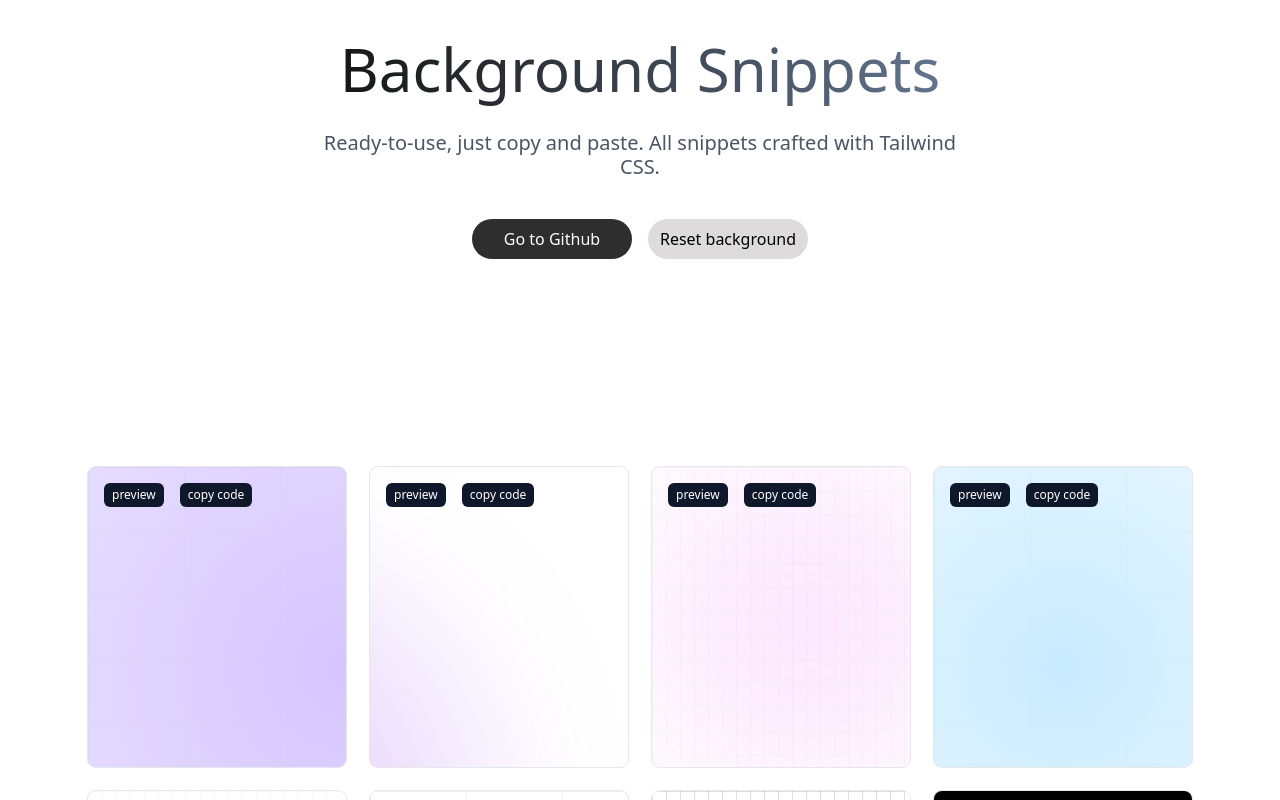
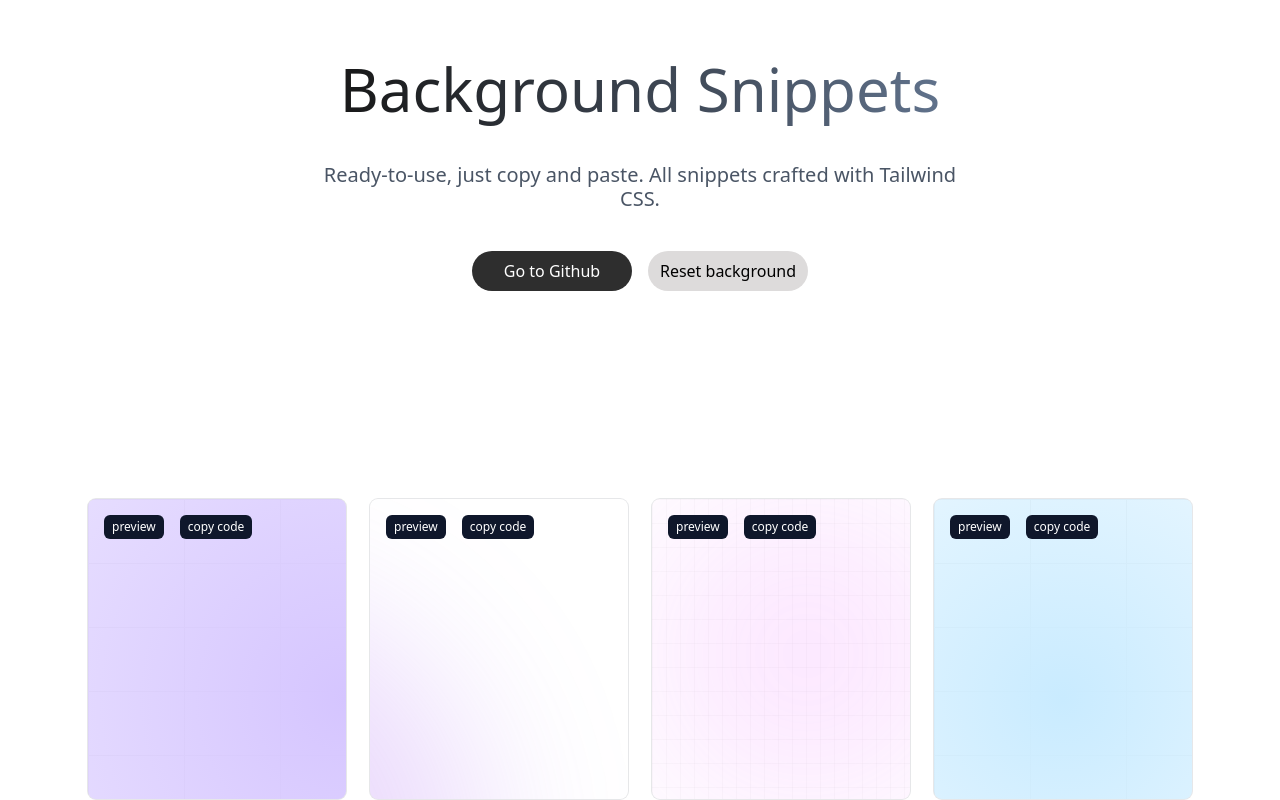
Before and after one commit to omar15hr/background-snippets, a React (Vite) app: page / in a window 1280 px wide. Shown: the top 800 px of the page. Built offline with nearby package versions, Linux system fonts and the light colour scheme.

Commit message:
Primera parte del proyecto

```diff
--- a/src/components/Header.tsx
+++ b/src/components/Header.tsx
@@ -1,9 +1,9 @@
 export function Header() {
   return (
-    <div className="pt-8">
+    <div className="pt-10">
       <div className="relative mx-auto flex max-w-2xl flex-col items-center">
         <h2 className="text-center text-3xl font-medium text-gray-900 dark:text-gray-50 sm:text-6xl">
-          <span className="animate-text-gradient inline-flex bg-gradient-to-r from-neutral-900 via-slate-500 to-neutral-500 bg-[200%_auto] bg-clip-text leading-tight text-transparent dark:from-neutral-100 dark:via-slate-400 dark:to-neutral-400">
+          <span className="p-3 animate-text-gradient inline-flex bg-gradient-to-r from-neutral-900 via-slate-500 to-neutral-500 bg-[200%_auto] bg-clip-text leading-tight text-transparent dark:from-neutral-100 dark:via-slate-400 dark:to-neutral-400">
             Background Snippets
           </span>
         </h2>
```
